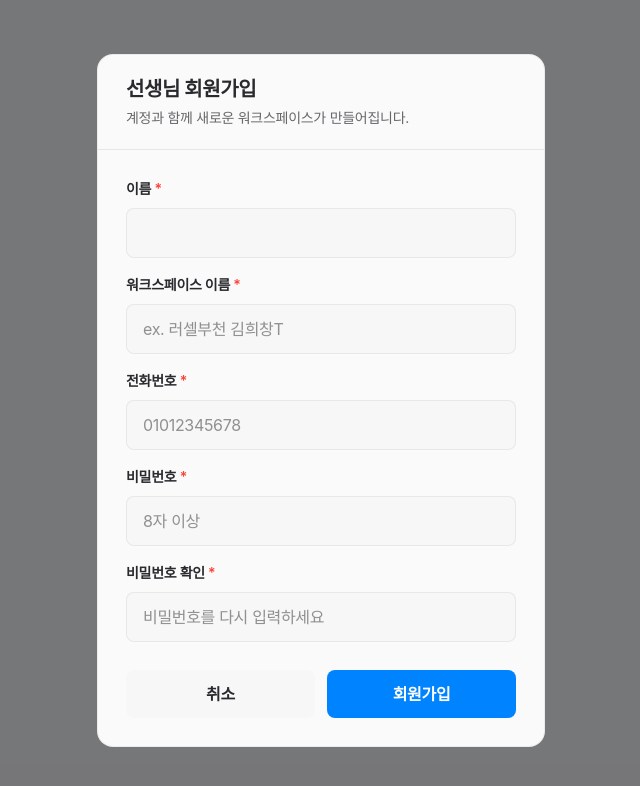
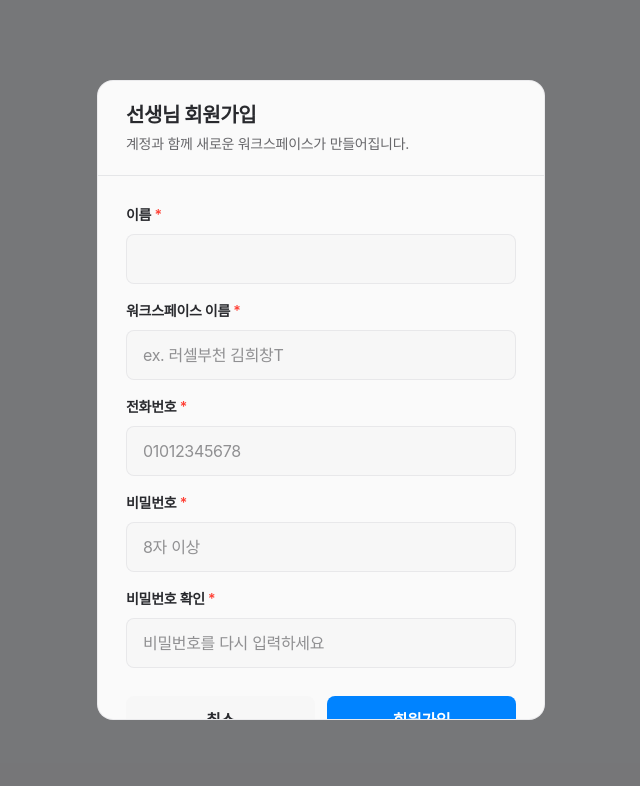
Before and after one commit to sspzoa/tnote, a Next.js app: page /login in a window 1280 px wide. Both pictures are taken after a click on the button "회원가입". Shown: the top 786 px of the page, without its empty margins (319-959 px from the left). Built offline with nearby package versions, Linux system fonts and the light colour scheme; a web font is replaced by a local one.

Commit message:
fix: vh to dvh

```diff
--- a/src/app/(auth)/login/page.tsx
+++ b/src/app/(auth)/login/page.tsx
@@ -223,7 +223,7 @@ export default function LoginPage() {
           className="fixed inset-0 z-50 flex items-center justify-center bg-solid-black/50 p-spacing-400"
           onClick={() => setShowRegisterModal(false)}>
           <div
-            className="flex max-h-[90vh] w-full max-w-md flex-col overflow-hidden rounded-radius-600 border border-line-outline bg-components-fill-standard-primary"
+            className="flex max-h-[80dvh] w-full max-w-md flex-col overflow-hidden rounded-radius-600 border border-line-outline bg-components-fill-standard-primary"
             onClick={(e) => e.stopPropagation()}>
             <div className="border-line-divider border-b px-spacing-600 py-spacing-500">
               <h2 className="font-bold text-content-standard-primary text-heading">선생님 회원가입</h2>
--- a/src/shared/components/common/PasswordChangeModal.tsx
+++ b/src/shared/components/common/PasswordChangeModal.tsx
@@ -61,7 +61,7 @@ export function PasswordChangeModal({ isOpen, onClose }: PasswordChangeModalProp
 
   return (
     <div className="fixed inset-0 z-50 flex items-center justify-center bg-black/50 p-spacing-400">
-      <div className="max-h-[90vh] w-full max-w-md overflow-y-auto rounded-radius-500 bg-components-fill-standard-primary p-spacing-700">
+      <div className="max-h-[80dvh] w-full max-w-md overflow-y-auto rounded-radius-500 bg-components-fill-standard-primary p-spacing-700">
         <h2 className="mb-spacing-600 font-bold text-content-standard-primary text-heading">비밀번호 변경</h2>
 
         <div className="space-y-spacing-500">
```
